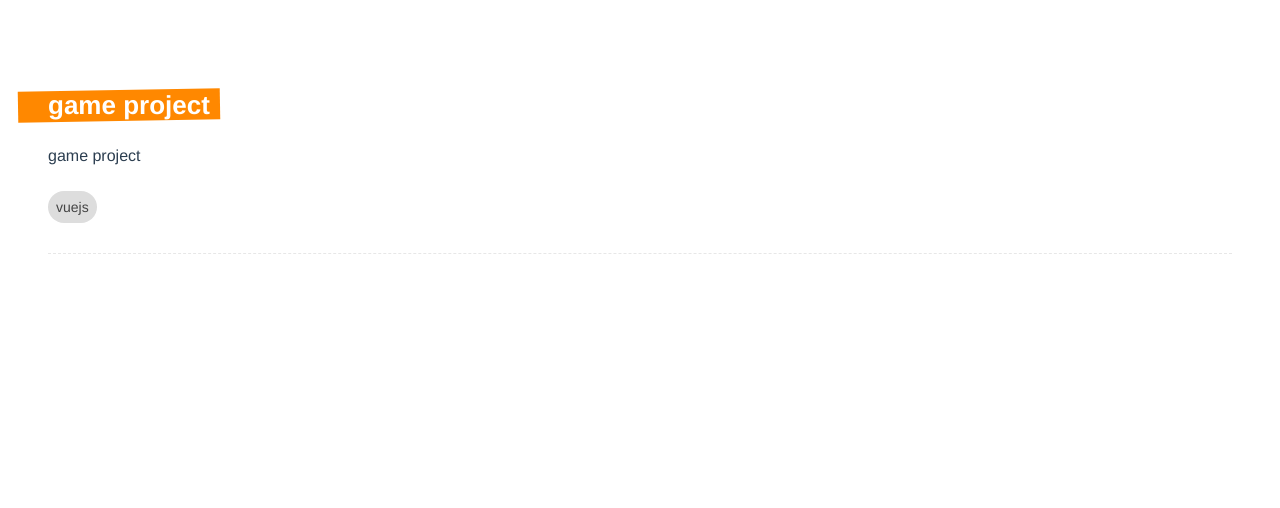
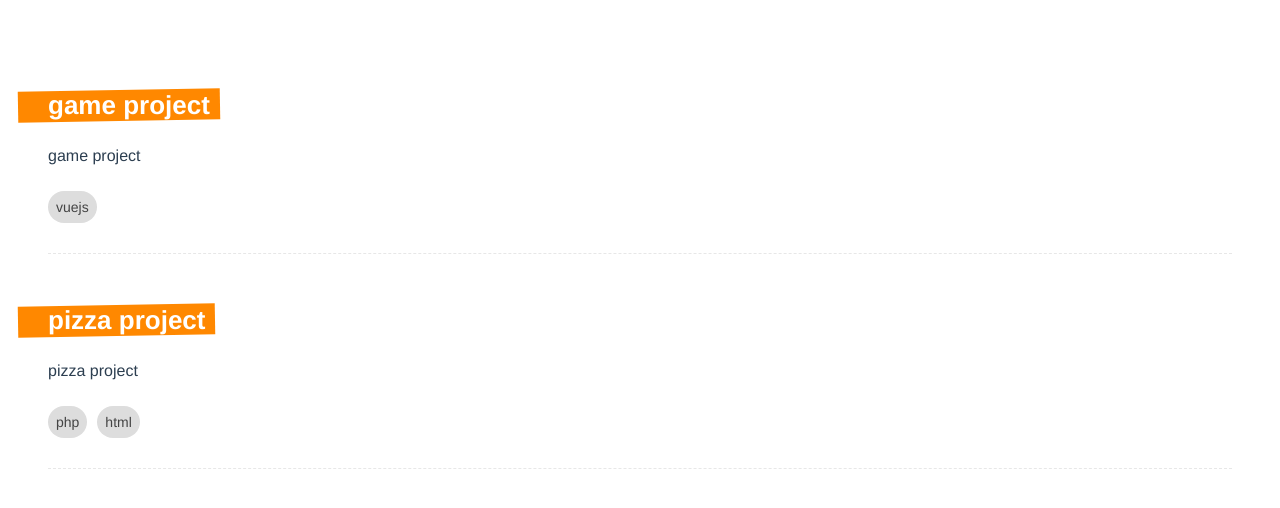
Before and after one commit to aungkaungkhant-nssh/vub-blog, a Vue app: page / in a window 1280 px wide. Shown: the top 508 px of the page. Built offline with nearby package versions, Linux system fonts and the light colour scheme; data requests are answered from the project's data file.

Commit message:
create post backend

```diff
--- a/database/db.json
+++ b/database/db.json
@@ -1,12 +1,21 @@
 {
-    "posts":[
-        {
-            "id":1,
-            "title":"game project",
-            "body":"game project",
-            "tags":[
-                "vuejs"
-            ]
-        }
-    ]
+  "posts": [
+    {
+      "id": 1,
+      "title": "game project",
+      "body": "game project",
+      "tags": [
+        "vuejs"
+      ]
+    },
+    {
+      "title": "pizza project",
+      "body": "pizza project",
+      "tags": [
+        "php",
+        "html"
+      ],
+      "id": 2
+    }
+  ]
 }
--- a/src/views/Create.vue
+++ b/src/views/Create.vue
@@ -1,5 +1,5 @@
 <template>
-    <form action="">
+    <form  @submit.prevent="addpost">
         <label for="">Title</label>
         <input type="text" v-model="title">
         <label for="">Body</label>
@@ -15,8 +15,10 @@
 
 <script>
 import { ref } from '@vue/reactivity'
+import {useRouter} from "vue-router"
 export default {
     setup(){
+        let router=useRouter();
         let tags=ref([]);
         let title=ref("");
         let body=ref("");
@@ -27,7 +29,21 @@ export default {
             }
             tag.value="";
         }
-        return{tags,tag,handlekeydown,title,body}
+        let addpost=async()=>{
+            await fetch("http://localhost:3000/posts",{
+                method:"post",
+                headers:{
+                    "Content-type":"application/json"
+                },
+                body:JSON.stringify({
+                    title:title.value,
+                    body:body.value,
+                    tags:tags.value
+                })
+            })
+            router.push("/");
+        }
+        return{tags,tag,handlekeydown,title,body,addpost}
     }
 }
 </script>
```
